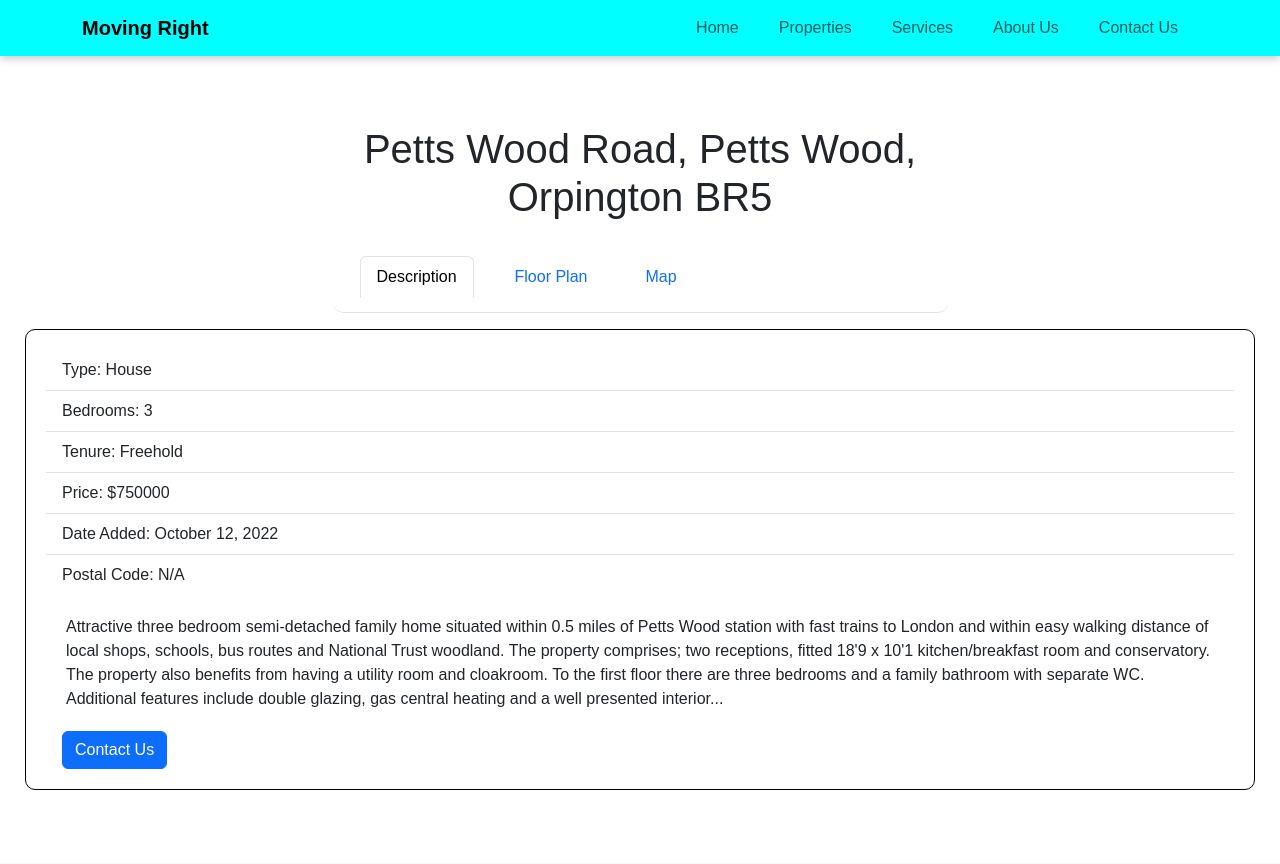
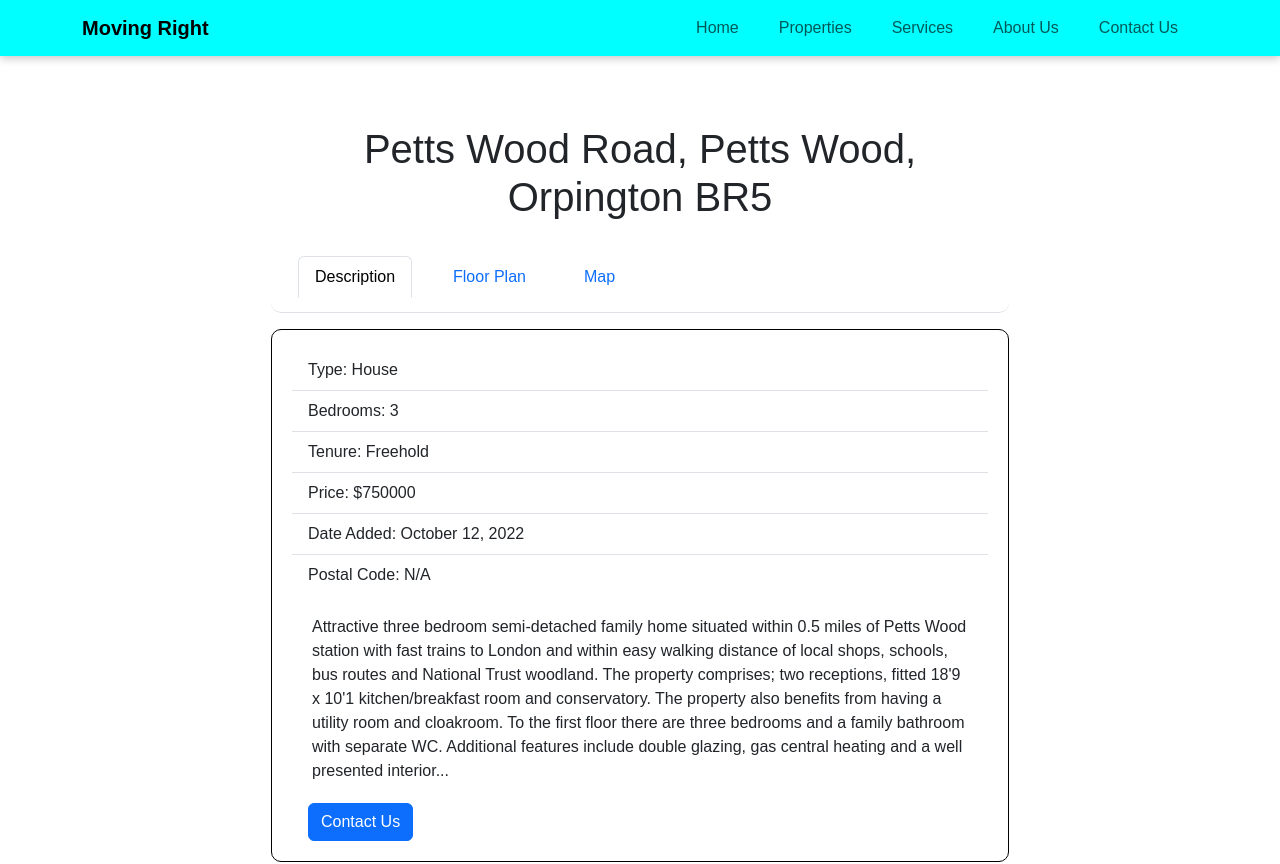
Before and after one commit to Alek1010/Estate-Agent-Client-Side-web-application-React, a React (Create React App) app: page /properties/1 in a window 1280 px wide. Shown: the top 864 px of the page. Built offline with nearby package versions, Linux system fonts and the light colour scheme.

Commit message:
working on  project

```diff
--- a/src/Components/PropertiesPage/Properties.jsx
+++ b/src/Components/PropertiesPage/Properties.jsx
@@ -168,6 +168,8 @@ const Properties = () => {
 
 
 
+
+
       <Row>
         {/* Property Cards Section */}
         <Col md={8}>
--- a/src/Components/PropertiesPage/Property.jsx
+++ b/src/Components/PropertiesPage/Property.jsx
@@ -42,7 +42,7 @@ const Property = () => {
         transition={false}
         className="mb-3"
         style={{
-          maxWidth: isLargeScreen ? "50%" : "90%",
+          maxWidth: isLargeScreen ? "60%" : "100%",
           margin: "auto",
           marginTop: "20px",
           backgroundColor: "white",
@@ -58,6 +58,8 @@ const Property = () => {
           eventKey="desc"
           title="Description"
           style={{
+            maxWidth: isLargeScreen ? "60%":"90%",
+            margin:"auto",
             padding: "20px",
             border: "1px solid #000",
             borderRadius: "10px",
```
